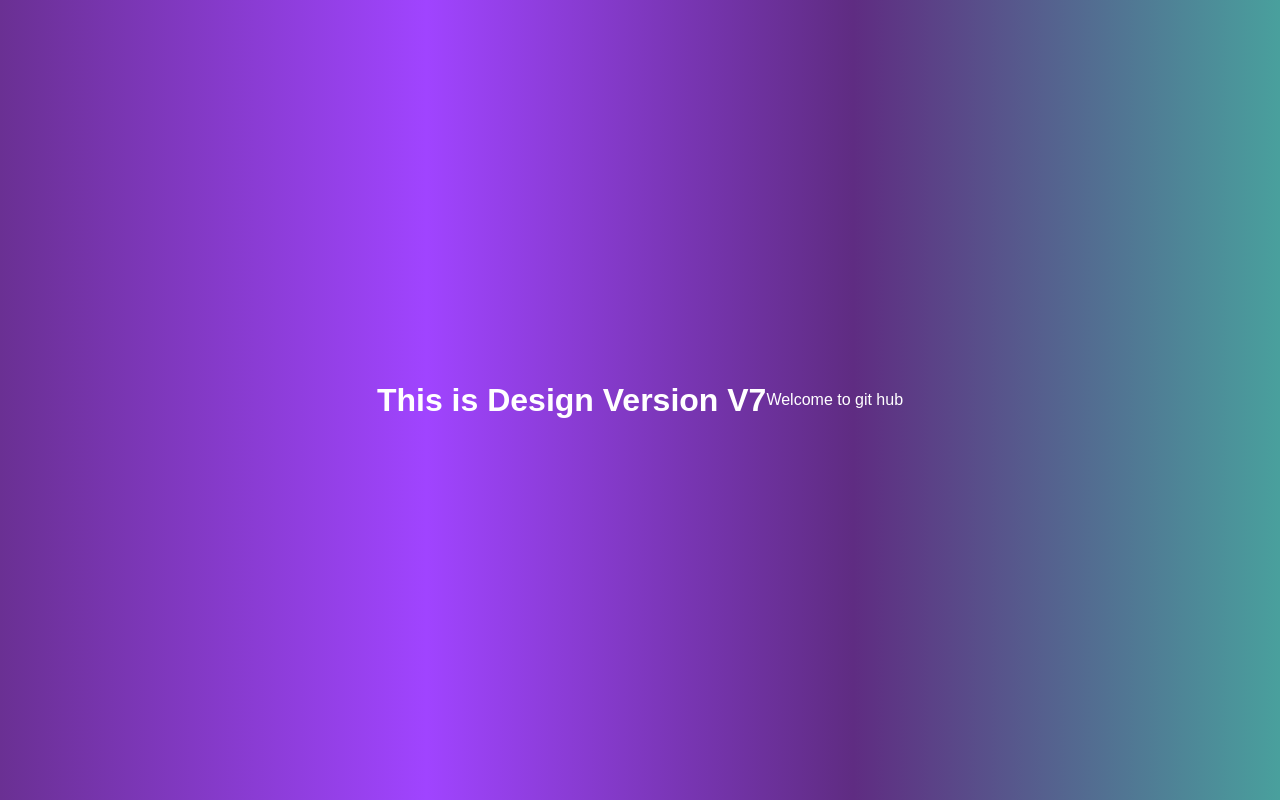
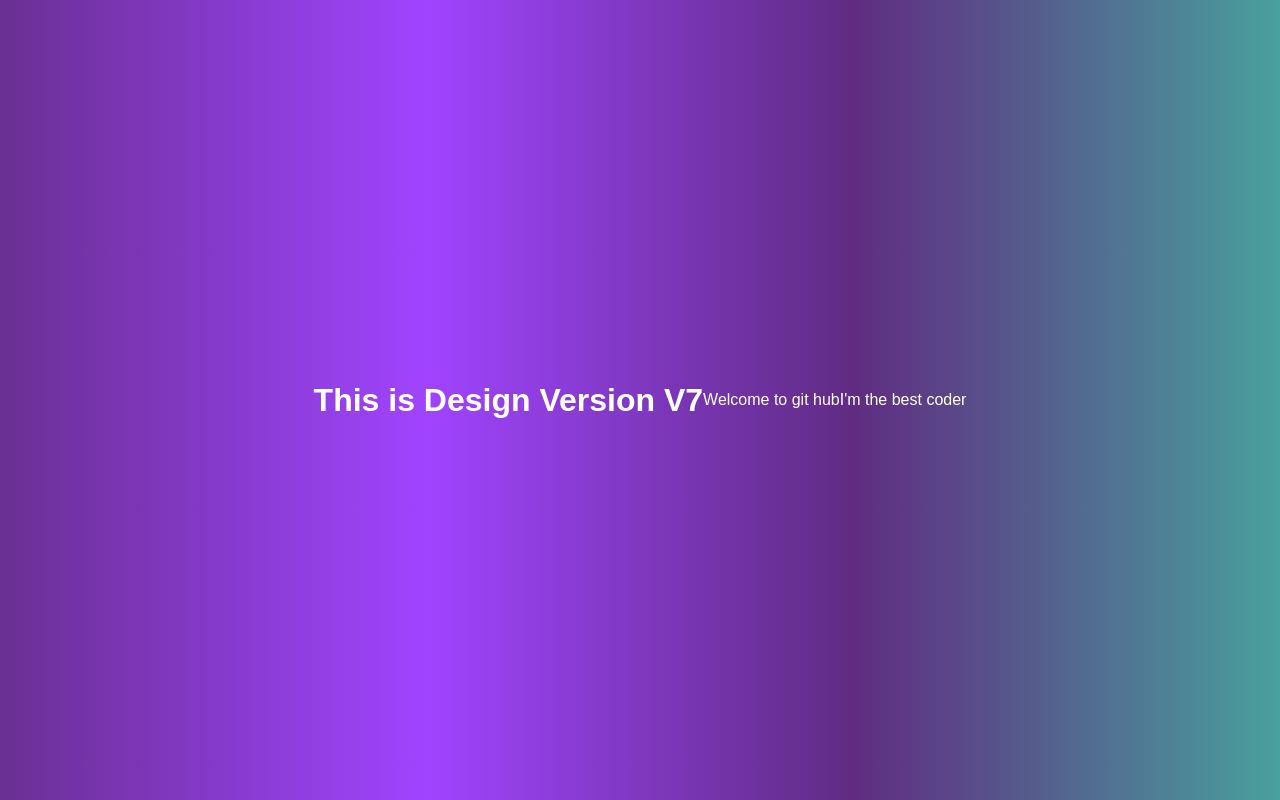
Before and after one commit to made5253/Latest-REPO, a plain HTML site: page index.html in a window 1280 px wide. Drawn offline with Linux system fonts and the light colour scheme.

Commit message:
best coder

```diff
--- a/index.html
+++ b/index.html
@@ -9,5 +9,6 @@
 <body>
     <h1>This is Design Version V7</h1>
     <p>Welcome to git hub</p>
+    <p>I'm the best coder</p>
 </body>
 </html>
```
